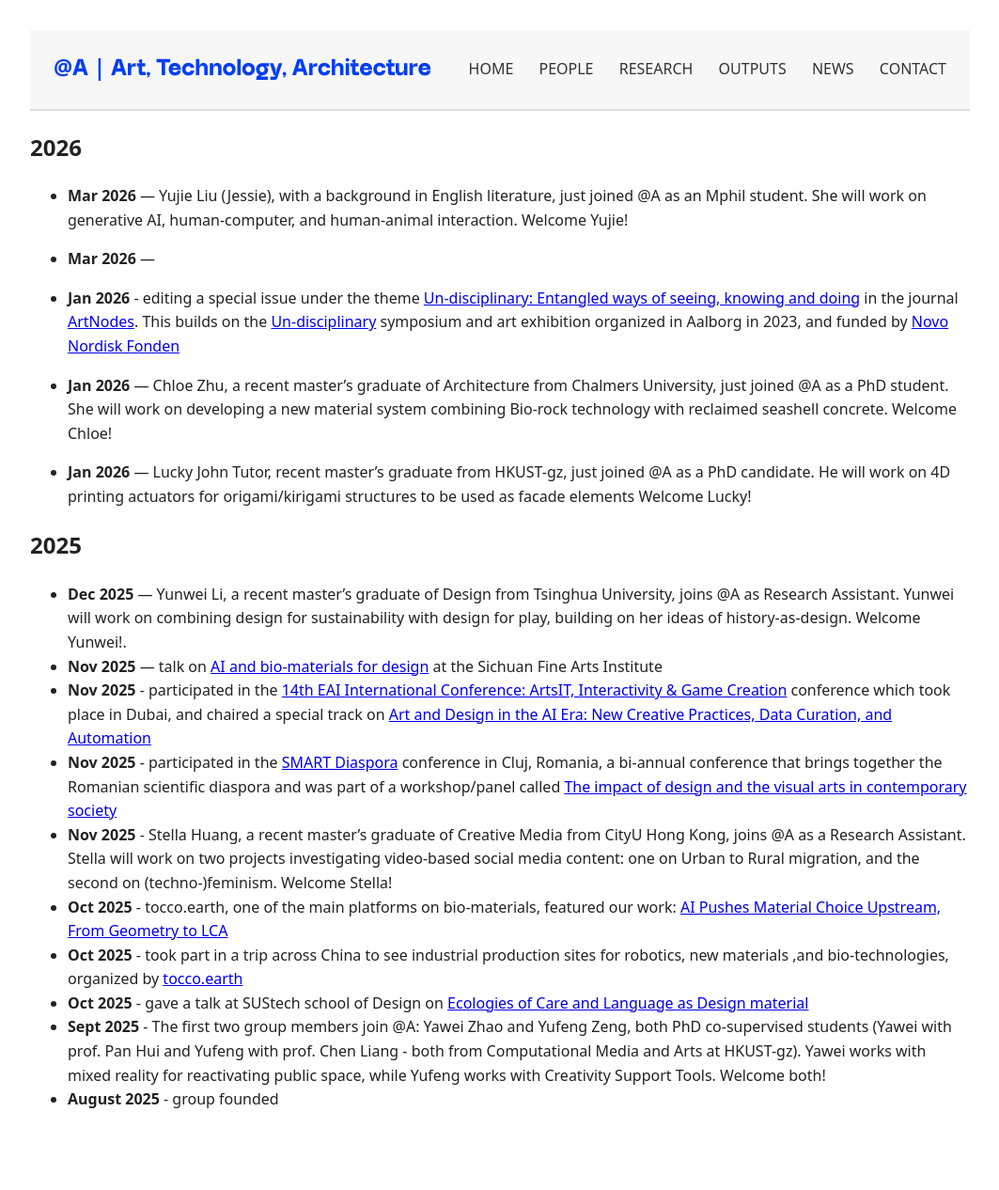
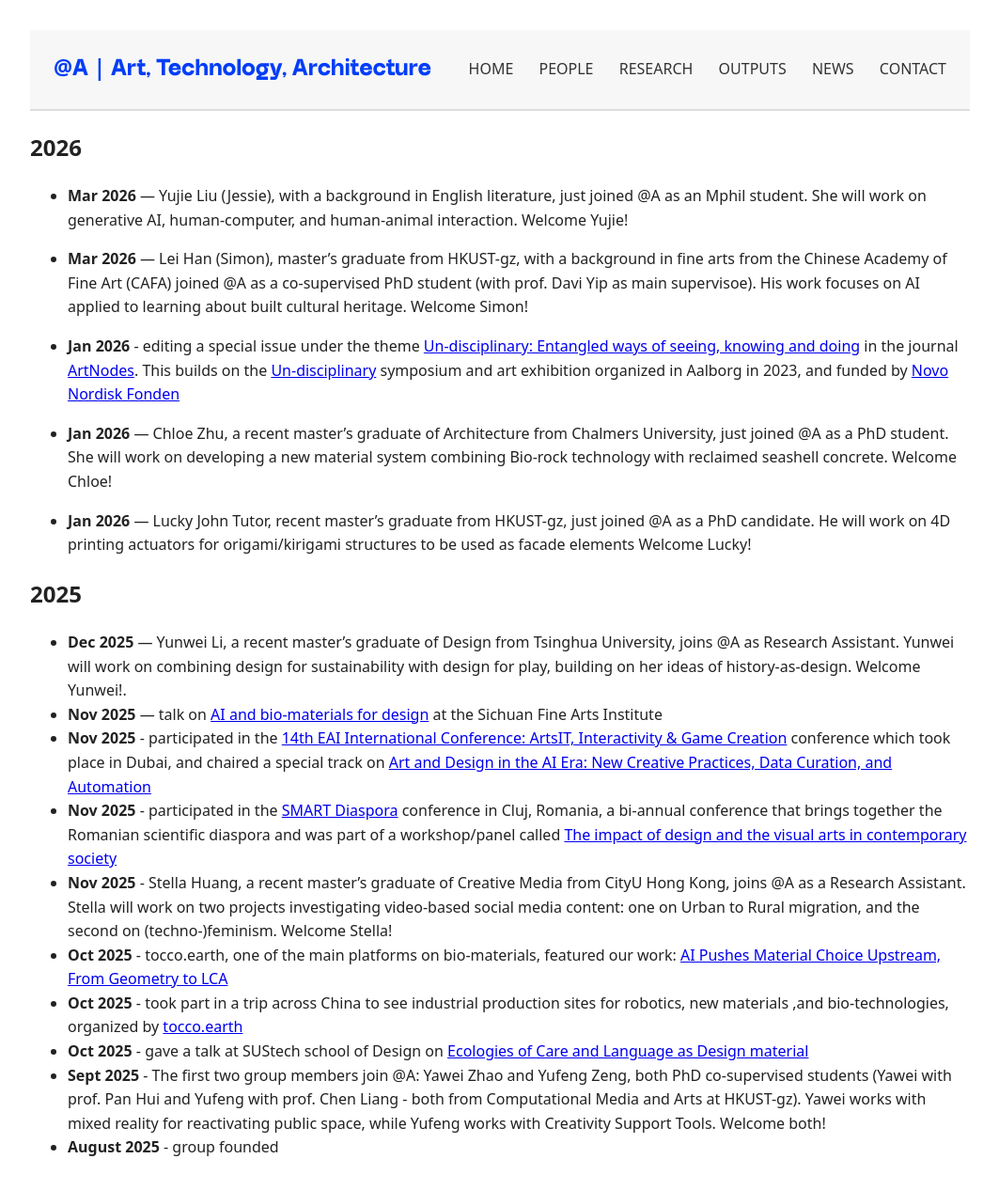
Before and after one commit to anqua/at-a, a Jekyll site: the page built from news.md, in a window 1280 px wide. Shown: the whole page at 94% size, without its empty margins (108-1171 px from the left). Built offline with Jekyll 4.4.1, drawn with Linux system fonts in a browser that asks for light colours; some web fonts are replaced; before the commit the page ends 1215 px from its top, so only the background shows below that.

Commit message:
Update news.md

```diff
--- a/news.md
+++ b/news.md
@@ -7,7 +7,7 @@ title: News
 
 - **Mar 2026** — Yujie Liu (Jessie), with a background in English literature, just joined @A as an Mphil student. She will work on generative AI, human-computer, and human-animal interaction. Welcome Yujie!
 
-- **Mar 2026** —
+- **Mar 2026** — Lei Han (Simon), master's graduate from HKUST-gz, with a background in fine arts from the Chinese Academy of Fine Art (CAFA) joined @A as a co-supervised PhD student (with prof. Davi Yip as main supervisoe). His work focuses on AI applied to learning about built cultural heritage. Welcome Simon!
 
 - **Jan 2026** - editing a special issue under the theme <a href="https://raco.cat/index.php/Artnodes/about/call-for-papers-no-disciplinari" target="_blank" rel="noopener">Un-disciplinary: Entangled ways of seeing, knowing and doing</a> in the journal <a href="https://raco.cat/index.php/Artnodes/about/" target="_blank" rel="noopener">ArtNodes</a>. This builds on the <a href="https://www.youtube.com/watch?v=m4Iat5GsrV0" target="_blank" rel="noopener">Un-disciplinary</a> symposium and art exhibition organized in Aalborg in 2023, and funded by <a href="https://novonordiskfonden.dk/en/" target="_blank" rel="noopener">Novo Nordisk Fonden</a>
 
```
